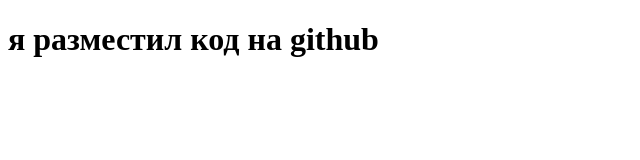
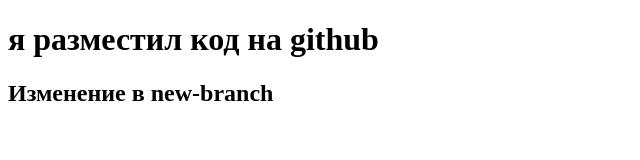
Before and after one commit to H0K4S/test_repo, a plain HTML site: page index.html in a window 1280 px wide. Shown: the whole page, without its empty margins (0-640 px from the left). Drawn offline with Linux system fonts and the light colour scheme.

Commit message:
Add files via upload

```diff
--- a/index.html
+++ b/index.html
@@ -7,5 +7,6 @@
 </head>
 <body>
 <h1>я разместил код на github</h1>
+<h2>Изменение в new-branch</h2>
 </body>
 </html>
```
